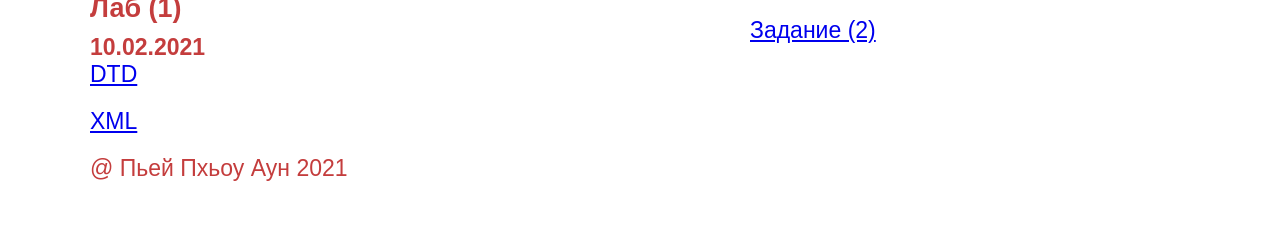
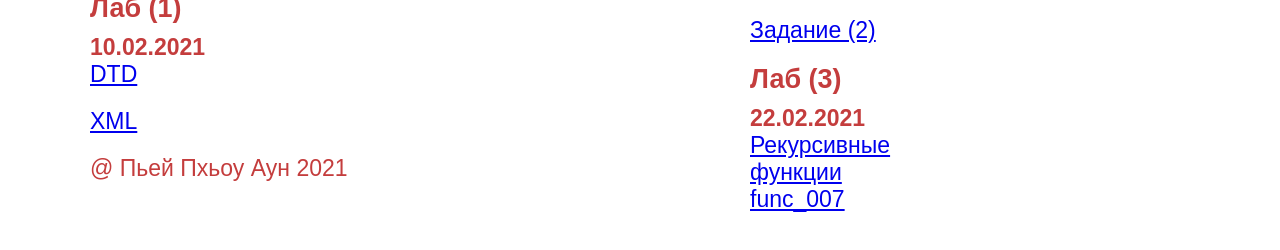
Before and after one commit to PyaePhyoAung-web/PyaePhyoAung-web.github.io, a plain HTML site: page Веб-задание/index.html in a window 1280 px wide. Shown: the part 508-758 px from the top of the page. Drawn offline with Linux system fonts and the light colour scheme.

Commit message:
Update index.html

```diff
--- a/Веб-задание/index.html
+++ b/Веб-задание/index.html
@@ -33,7 +33,13 @@
 <p><a class="link-mathml" href="https://kodaktor.ru/x/e379688" target="_blank">Задание (1)</a></p>
 <p><a class="link-xsl" href="https://kodaktor.ru/x/a73ca2b" target="_blank">Задание (2)</a></p>
 
+<div class="box box3">
+<h3>Лаб (3)</h3>
+<h4>22.02.2021</h4>
+    <p><a class="link-html" href="https://kodaktor.ru/?!=c702a66" target="_blank">Рекурсивные функции
+func_007</p>
 </div>
+
 </div>
 </section>
 </body>
```
